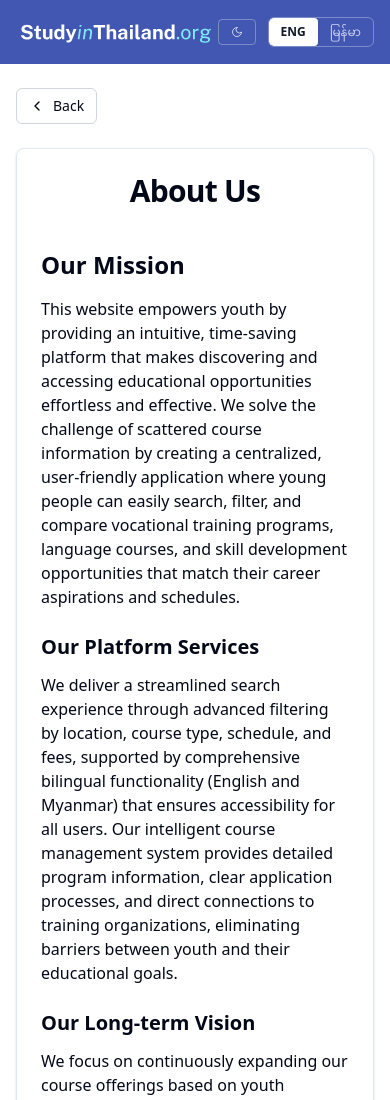
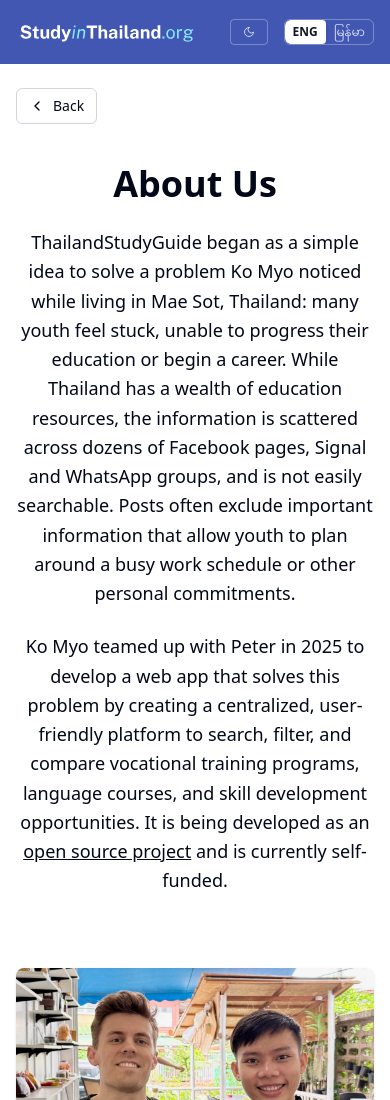
Before and after one commit to Myo-Myint-Han-1111/MaeSotConnect, a Next.js app: page /about in a window 390 px wide. Shown: the top 1100 px of the page. Built offline with nearby package versions, Linux system fonts and the light colour scheme.

Commit message:
feat: update interface and about page

```diff
--- a/src/app/(public)/about/page.tsx
+++ b/src/app/(public)/about/page.tsx
@@ -3,46 +3,19 @@
 import React from "react";
 import { useLanguage } from "../../../context/LanguageContext";
 import { useRouter } from "next/navigation";
+import Image from "next/image";
 
 import { Button } from "../../../components/ui/button";
 import { ChevronLeft } from "lucide-react";
-import {
-  Card,
-  CardContent,
-  CardHeader,
-  CardTitle,
-} from "../../../components/ui/card";
 
 const About: React.FC = () => {
   const { t } = useLanguage();
   const router = useRouter();
 
-  // Sample team data
-  const teamMembers = [
-    {
-      name: "Peter Grunawalt",
-      role: "Main Developer",
-      bio: "",
-      image: "/team/placeholder.jpg",
-    },
-    {
-      name: "Ko Myo",
-      role: "Developer",
-      bio: "",
-      image: "/team/placeholder.jpg",
-    },
-    {
-      name: "Ko Phillip",
-      role: "Consultant",
-      bio: "",
-      image: "/team/placeholder.jpg",
-    },
-  ];
-
   return (
-    <div className="content">
+    <div className="min-h-screen bg-background">
       {/* Back Button */}
-      <div className="relative z-10 bg-background py-4 pt-6 max-w-6xl mx-auto px-4">
+      <div className="relative z-10 bg-background py-4 pt-6 max-w-4xl mx-auto px-4">
         <Button
           variant="outline"
           size="sm"
@@ -54,81 +27,86 @@ const About: React.FC = () => {
         </Button>
       </div>
 
-      <section className="max-w-6xl mx-auto px-4 py-2">
-        <Card>
-          <CardHeader>
-            <CardTitle className="text-3xl text-center mb-4">
+      {/* Main Content */}
+      <div className="max-w-4xl mx-auto px-4 py-6">
+        {/* Hero Section */}
+        <div className="text-center mb-16">
+          <h1 className="text-4xl md:text-5xl font-bold mb-2">
             About Us
-            </CardTitle>
-          </CardHeader>
-          <CardContent className="space-y-6">
-            {/* Mission Section */}
-            <div>
-              <h2 className="text-2xl font-semibold mb-4">
-                {t("about.mission.title")}
-              </h2>
-              <p className="text-muted-foreground mb-4">
+          </h1>
+          <p className="text-lg text-muted-foreground max-w-3xl mx-auto leading-relaxed py-4">
             {t("about.mission.p1")}
           </p>
-
-              <div className="mt-6">
-                <h3 className="text-xl font-semibold mb-3">
-                  {t("about.platform.title")}
-                </h3>
-                <p className="text-muted-foreground">
-                  {t("about.platform.content")}
+          <p className="text-lg text-muted-foreground max-w-3xl mx-auto leading-relaxed py-2">
+            Ko Myo teamed up with Peter in 2025 to develop a web app that solves this problem by creating a centralized, user-friendly platform to search, filter, and compare vocational training programs, language courses, and skill development opportunities. It is being developed as an{" "}
+            <a
+              href="https://github.com/Myo-Myint-Han-1111/MaeSotConnect"
+              target="_blank"
+              rel="noopener noreferrer"
+              className="text-primary hover:text-primary/80 underline transition-colors"
+            >
+              open source project
+            </a>{" "}
+            and is currently self-funded.
           </p>
         </div>
 
-              <div className="mt-6">
-                <h3 className="text-xl font-semibold mb-3">
-                  {t("about.vision.title")}
-                </h3>
-                <p className="text-muted-foreground">
-                  {t("about.vision.content")}
+        {/* Team Photo Section */}
+        <div className="mb-16">
+          <div className="relative w-full max-w-2xl mx-auto">
+            <Image
+              src="/images/KoMyo_Peter_TeamPhoto.jpeg"
+              alt="Team Photo - Ko Myo and Peter"
+              width={800}
+              height={600}
+              className="rounded-lg shadow-sm object-cover w-full"
+              style={{ aspectRatio: "4/3" }}
+            />
+          </div>
+        </div>
+
+        {/* Team Profiles */}
+        <div className="space-y-12 mb-16">
+          {/* About Ko Myo */}
+          <div className="max-w-3xl mx-auto">
+            <h2 className="text-2xl font-semibold mb-4 text-center">
+              About Ko Myo
+            </h2>
+            <p className="text-muted-foreground leading-relaxed text-center">
+              Ko Myo is a fullstack developer sharpening his skills through open-source projects that benefit Thai and Myanmar youth. He holds a bachelors in electrical engineering and is currently attending online classes in React, Javascript, and modern backend frameworks. He is passionate about education and technology and supporting digital literacy in rural communities.
+            </p>
+          </div>
+
+          {/* About Peter */}
+          <div className="max-w-3xl mx-auto">
+            <h2 className="text-2xl font-semibold mb-4 text-center">
+              About Peter
+            </h2>
+            <p className="text-muted-foreground leading-relaxed text-center">
+              Peter is currently a graduate student in Boston supporting the development of ThailandStudyGuide part-time. He works to build bi-partisan constituencies that support youth education in conflict-affected settings. Peter worked in Mae Sot for several years, supporting local education organizations and teaching research and computer science part-time to youth.
+            </p>
+          </div>
+
+          {/* Contact */}
+          <div className="max-w-3xl mx-auto">
+            <h2 className="text-2xl font-semibold mb-4 text-center">
+              Contact
+            </h2>
+            <div className="text-center">
+              <p className="text-muted-foreground mb-4">
+                <a href="mailto:contact@thailandstudyguide.com" className="text-primary hover:text-primary/80 underline">
+                  contact@thailandstudyguide.com
+                </a>
+              </p>
+              <p className="text-muted-foreground leading-relaxed">
+                We're currently looking for organizations and individuals who share our mission of supporting youth education in Thailand. If you have feedback about the app, or would like to collaborate, please don't hesitate to send us an email.
               </p>
             </div>
           </div>
-
-            {/* Team Section */}
-            <div className="mt-12">
-              <h2 className="text-2xl font-semibold mb-4">
-                {t("about.team.title")}
-              </h2>
-              <p className="text-muted-foreground mb-6">
-                Meet the dedicated professionals behind our organization
-              </p>
-
-              <div className="grid grid-cols-1 md:grid-cols-2 lg:grid-cols-4 gap-6">
-                {teamMembers.map((member, index) => (
-                  <div
-                    key={index}
-                    className="flex flex-col items-center text-center"
-                  >
-                    <div className="h-32 w-32 rounded-full bg-muted overflow-hidden mb-4">
-                      {/* Fallback div in case image fails to load */}
-                      <div className="h-full w-full flex items-center justify-center bg-primary/10 text-primary text-2xl font-bold">
-                        {member.name
-                          .split(" ")
-                          .map((name) => name[0])
-                          .join("")}
         </div>
       </div>
-                    <h3 className="text-lg font-medium">{member.name}</h3>
-                    <p className="text-sm text-primary mb-2">{member.role}</p>
-                    <p className="text-sm text-muted-foreground">
-                      {member.bio}
-                    </p>
-                  </div>
-                ))}
-              </div>
-            </div>
-          </CardContent>
-        </Card>
-      </section>
     </div>
   );
 };
 
-// Add default export for Next.js page component
 export default About;
--- a/src/app/(public)/layout.tsx
+++ b/src/app/(public)/layout.tsx
@@ -3,7 +3,7 @@ import { Navbar } from "@/components/Navbar/Navbar";
 
 // Brand configuration
 const brand = {
-  name: "StudyinThailand.org",
+  name: "ThailandStudyGuide.org",
   logo: "/images/studyinthailand.svg",
 };
 
--- a/src/app/api/courses/public/route.ts
+++ b/src/app/api/courses/public/route.ts
@@ -115,9 +115,9 @@ export async function GET() {
       applyButtonText: course.applyButtonText,
       applyButtonTextMm: course.applyButtonTextMm,
       applyLink: course.applyLink,
-      // Build location from organization address + course province/district
+      // Build location from course district/province only
       location:
-        [course.organizationInfo?.address, course.district, course.province]
+        [course.district, course.province]
           .filter(Boolean)
           .join(", ") || "",
       locationMm: null, // Keep for backward compatibility
--- a/src/components/Navbar/Navbar.tsx
+++ b/src/components/Navbar/Navbar.tsx
@@ -44,7 +44,7 @@ export const Navbar: React.FC<NavbarProps> = ({ brand }) => {
       }`}
     >
       <div className="max-w-6xl mx-auto px-4 sm:px-6 lg:px-8">
-        <div className="flex items-center justify-between h-16">
+        <div className="flex items-center justify-between h-16 gap-8">
           {/* Brand/Logo */}
           <Link href="/" className="transition-transform hover:scale-105">
             {brand.logo && (
@@ -61,7 +61,7 @@ export const Navbar: React.FC<NavbarProps> = ({ brand }) => {
           </Link>
 
           {/* Right side controls */}
-          <div className="flex items-center space-x-3">
+          <div className="flex items-center space-x-4">
             {/* Theme Toggle */}
             <ThemeToggle />
 
@@ -73,10 +73,10 @@ export const Navbar: React.FC<NavbarProps> = ({ brand }) => {
                 onValueChange={changeLanguage}
                 className="border rounded-md overflow-hidden border-white/30"
               >
-                <TabsList className="bg-transparent p-0 h-auto">
+                <TabsList className="bg-transparent p-0 h-auto flex">
                   <TabsTrigger
                     value="en"
-                    className={`px-3 py-1.5 text-xs font-medium transition-all duration-200 rounded-sm
+                    className={`px-2 py-1 md:px-3 md:py-2 text-xs md:text-sm font-medium transition-all duration-200 rounded-l-md border-0 h-full
                       ${
                         language === "en"
                           ? "bg-white text-gray-900 font-semibold shadow-sm"
@@ -87,7 +87,7 @@ export const Navbar: React.FC<NavbarProps> = ({ brand }) => {
                   </TabsTrigger>
                   <TabsTrigger
                     value="mm"
-                    className={`px-3 py-1.5 text-xs font-medium transition-all duration-200 rounded-sm
+                    className={`px-2 py-1 md:px-3 md:py-2 text-xs md:text-sm font-medium transition-all duration-200 rounded-r-md border-0 h-full
                       ${
                         language === "mm"
                           ? "bg-white text-gray-900 font-semibold shadow-sm"
--- a/src/components/ThemeToggle.tsx
+++ b/src/components/ThemeToggle.tsx
@@ -10,7 +10,7 @@ export function ThemeToggle() {
   return (
     <button
       onClick={toggleTheme}
-      className="px-3 py-1.5 text-xs font-medium transition-all duration-200 rounded-sm flex items-center gap-1 border border-white/30 bg-transparent text-white/70 hover:text-white hover:bg-white/10"
+      className="px-3 py-1.5 md:px-4 md:py-2 text-xs md:text-sm font-medium transition-all duration-200 rounded-sm flex items-center gap-1 border border-white/30 bg-transparent text-white/70 hover:text-white hover:bg-white/10"
       aria-label={`Switch to ${theme === "light" ? "dark" : "light"} mode`}
     >
       {theme === "light" ? (
--- a/src/components/common/ImageCarousel.tsx
+++ b/src/components/common/ImageCarousel.tsx
@@ -10,6 +10,7 @@ interface ImageCarouselProps {
   indicatorStyle?: "dots" | "bars";
   className?: string;
   aspectRatio?: "video" | "square" | "auto";
+  showSwipeHint?: boolean;
 }
 
 /**
@@ -23,6 +24,7 @@ export const ImageCarousel: React.FC<ImageCarouselProps> = ({
   indicatorStyle = "dots",
   className = "",
   aspectRatio = "video",
+  showSwipeHint = true,
 }) => {
   const [currentImageIndex, setCurrentImageIndex] = useState(0);
   const [isMounted, setIsMounted] = useState(false);
@@ -115,7 +117,7 @@ export const ImageCarousel: React.FC<ImageCarouselProps> = ({
     width: "100%",
     overflow: "hidden",
     backgroundColor: "var(--muted, #f1f5f9)",
-    borderRadius: "8px",
+    borderRadius: variant === "card" ? "8px 8px 0 0" : "8px",
     touchAction: "pan-y",
     ...(aspectRatio === "video" ? { aspectRatio: "16/9" } : {}),
     ...(aspectRatio === "square" ? { aspectRatio: "1/1" } : {}),
@@ -349,7 +351,7 @@ export const ImageCarousel: React.FC<ImageCarouselProps> = ({
       )}
 
       {/* Visual swipe hint for mobile users */}
-      {images.length > 1 && isMounted && (
+      {images.length > 1 && isMounted && showSwipeHint && (
         <div style={swipeHintStyle}>
           <span style={swipeHintSpanStyle}>Swipe to navigate</span>
         </div>
--- a/src/components/ui/card.tsx
+++ b/src/components/ui/card.tsx
@@ -8,7 +8,7 @@ const Card = React.forwardRef<
   <div
     ref={ref}
     className={cn(
-      "rounded-lg border bg-card text-card-foreground shadow-sm",
+      "rounded-lg border bg-card text-card-foreground",
       className
     )}
     {...props}
--- a/src/context/LanguageContext.tsx
+++ b/src/context/LanguageContext.tsx
@@ -44,7 +44,7 @@ export const translations = {
     // Home page
     "home.welcome": "What do you want to learn?",
     "home.subtitle":
-      "Learn the skills. Find courses and education programs that match your goals.",
+      "Learn the skills. Find education programs that match your goals.",
     "home.search.placeholder": "Search courses by name or location",
     "home.filter.category": "Filter by category:",
     "home.filter.clear": "Clear all filters",
@@ -143,27 +143,30 @@ export const translations = {
 
     // About page
     "about.title": "About Us",
-    "about.subtitle": "Learn about our mission and our team",
-    "about.mission.title": "Our Mission",
     "about.mission.p1":
-      "This website empowers youth by providing an intuitive, time-saving platform that makes discovering and accessing educational opportunities effortless and effective. We solve the challenge of scattered course information by creating a centralized, user-friendly application where young people can easily search, filter, and compare vocational training programs, language courses, and skill development opportunities that match their career aspirations and schedules.",
+      "ThailandStudyGuide began as a simple idea to solve a problem Ko Myo noticed while living in Mae Sot, Thailand: many youth feel stuck, unable to progress their education or begin a career. While Thailand has a wealth of education resources, the information is scattered across dozens of Facebook pages, Signal and WhatsApp groups, and is not easily searchable. Posts often exclude important information that allow youth to plan around a busy work schedule or other personal commitments.",
+    "about.mission.p2":
+      "Ko Myo teamed up with Peter in 2025 to develop a web app that solves this problem by creating a centralized, user-friendly platform to search, filter, and compare vocational training programs, language courses, and skill development opportunities. It is being developed as an open source project and is currently self-funded. Our approach is to work with organizations that support youth to make the discovery process more accessible, transparent, and user-centered.",
+    "about.komyo.title": "About Ko Myo",
+    "about.komyo.content":
+      "Ko Myo is a fullstack developer sharpening his skills through open-source projects that benefit Thai and Myanmar youth. He holds a bachelors in electrical engineering and is currently attending online classes in React, Javascript, and modern backend frameworks. He is passionate about education and technology and supporting digital literacy in rural communities.",
 
-    "about.platform.title": "Our Platform Services",
-    "about.platform.content":
-      "We deliver a streamlined search experience through advanced filtering by location, course type, schedule, and fees, supported by comprehensive bilingual functionality (English and Myanmar) that ensures accessibility for all users. Our intelligent course management system provides detailed program information, clear application processes, and direct connections to training organizations, eliminating barriers between youth and their educational goals.",
+    "about.peter.title": "About Peter",
+    "about.peter.content":
+      "Peter is currently a graduate student in Boston supporting the development of ThailandStudyGuide part-time. He works to build bi-partisan constituencies that support youth education in conflict-affected settings. Peter worked in Mae Sot for several years, supporting local education organizations and teaching research and computer science part-time to youth.",
 
-    "about.vision.title": "Our Long-term Vision",
-    "about.vision.content":
-      "We focus on continuously expanding our course offerings based on youth demand and needs. We are committed to identifying and partnering with organizations that provide the most sought-after skills training in technology, hospitality, healthcare, and emerging industries. Through data analysis of user search patterns and educational opportunity needs, we will proactively develop educational pathways that align with real opportunities, ensuring our platform remains the go-to resource for youth seeking relevant, practical education that leads to meaningful employment.",
-    "about.team.title": "Meet Our Team",
+    "about.contact.title": "Contact",
+    "about.contact.email": "contact@thailandstudyguide.com",
+    "about.contact.description":
+      "We're currently looking to partner with organizations and individuals who share our mission of supporting youth education in Thailand. If you have feedback about the app, or would like to collaborate, please don't hesitate to send us an email.",
 
     // Add these sort translations:
-    "sort.default": "Default Order",
-    "sort.placeholder": "Sort by...",
-    "sort.startDate.earliest": "Start Date (Earliest First)",
-    "sort.startDate.latest": "Start Date (Latest First)",
-    "sort.applyByDate.earliest": "Application Deadline (Earliest First)",
-    "sort.applyByDate.latest": "Application Deadline (Latest First)",
+    "sort.default": "Newest First",
+    "sort.placeholder": "Sort by",
+    "sort.startDate.earliest": "Starting Soon",
+    "sort.startDate.latest": "Starting Later",
+    "sort.applyByDate.earliest": "Apply Soon",
+    "sort.applyByDate.latest": "Apply Later",
   },
 
   // Myanmar translations
@@ -282,24 +285,27 @@ export const translations = {
     "about.mission.p1":
       "ယခုဝက်ဆိုဒ်သည် ပညာရေးအခွင့်အလမ်းများကို လွယ်ကူထိရောက်စွာ ရှာဖွေရယူနိုင်သော အချိန်သက်သာသည့် စနစ်တစ်ခုပေးအပ်ခြင်းဖြင့် လူငယ်များကို စွမ်းဆောင်ရည်မြှင့်တင်ပေးပါသည်။ ကျွန်ုပ်တို့သည် သင်ယူရရှိနိုင်သော သင်တန်းအချက်အလက်များအား တစ်နေရာတည်းတွင် ဖော်ပြသော၊ အသုံးပြုရလွယ်ကူသည့် အက်ပလီကေးရှင်းတစ်ခုဖန်တီးခြင်းဖြင့် လူငယ်များအား ၎င်းတို့၏ အသက်မွေးဝမ်းကြောင်းရည်မှန်းချက်များနှင့် အချိန်ဇယားများနှင့်ကိုက်ညီသော အသက်မွေးပညာလေ့ကျင့်ရေးအစီအစဉ်များ၊ ဘာသာစကားသင်တန်းများနှင့် ကျွမ်းကျင်မှုတိုးတက်ရေးအခွင့်အလမ်းများကို လွယ်ကူစွာ နှိုင်းယှဉ်၊  စစ်ထုတ်၊ ရှာဖွေ နိုင်စေပါသည်။",
 
-    "about.platform.title": "ကျွန်ုပ်တို့၏ ပလပ်ဖောင်းဝန်ဆောင်မှုများ",
+    "about.komyo.title": "Ko Myo အကြောင်း",
+    "about.komyo.content":
+      "Ko Myo သည် ထိုင်းနှင့် မြန်မာလူငယ်များအတွက် အကျိုးပြုသော open-source projects များမှတစ်ဆင့် ကျွမ်းကျင်မှုများကို တိုးတက်စေနေသော fullstack developer တစ်ဦးဖြစ်သည်။ သူသည် လျှပ်စစ်အင်ဂျင်နီယာဘွဲ့ရရှိထားပြီး လောလောဆယ် React၊ Javascript နှင့် ခေတ်မီ backend frameworks များကို အွန်လိုင်း class များတက်နေပါသည်။ သူသည် ပညာရေးနှင့် နည်းပညာကို စိတ်ရောက်ရောက် ခံယူထားပြီး ကျေးလက်ရှိ လူမှုအသိုင်းအဝိုင်းများတွင် ဒီဂျစ်တယ်ပညာရေးကို ထောက်ပံ့နေပါသည်။",
 
-    "about.platform.content":
-      "ကျွန်ုပ်တို့သည် တည်နေရာ၊ သင်တန်းအမျိုးအစား၊ အချိန်ဇယားနှင့် သင်တန်းကြေးများအလိုက် အဆင့်မြင့်စစ်ထုတ်မှုများမှတစ်ဆင့် ချောမွေ့သောရှာဖွေမှုအတွေ့အကြုံကို ပေးအပ်ပါသည်။ အသုံးပြုသူအားလုံးအတွက် လက်လှမ်းမီနိုင်မှုကို သေချာစေသည့် ကျယ်ပြန့်သော ဘာသာစကားနှစ်ခု(အင်္ဂလိပ်နှင့်မြန်မာ) စွမ်းဆောင်ရည်ဖြင့် ပံ့ပိုးထားပါသည်။ ကျွန်ုပ်တို့၏ ကောင်းမွန်သော သင်တန်းစီမံခန့်ခွဲမှုစနစ်သည် အသေးစိတ်အစီအစဉ်အချက်အလက်များ၊ ရှင်းလင်းသောလျှောက်ထားမှုလုပ်ငန်းစဉ်များအပြင် သင်တန်းအဖွဲ့အစည်းများနှင့် ချိတ်ဆက်ဆက်သွယ်မှုများ ပြုလုပ်ပေးအပ်ခြင်းဖြင့် လူငယ်များနှင့် ၎င်းတို့၏ပညာရေးရည်မှန်းချက်များကြား အတားအဆီးများကို ဖယ်ရှားပေးပါသည်။",
+    "about.peter.title": "Peter အကြောင်း",
+    "about.peter.content":
+      "Peter သည် လောလောဆယ် Boston တွင် ဘွဲ့လွန်ကျောင်းသားတစ်ဦးဖြစ်ပြီး ThailandStudyGuide ၏ တိုးတက်မှုကို အချိန်ပိုင်းအားဖြင့် ပံ့ပိုးနေပါသည်။ သူသည် ပဋိပက္ခကျရောက်သော နေရာများတွင် လူငယ်ပညာရေးကို ထောက်ပံ့သည့် နှစ်ဖက်စလုံးပူးပေါင်း အုပ်စုများကို တည်ဆောက်ရန် ကြိုးပမ်းနေပါသည်။ Peter သည် Mae Sot တွင် နှစ်ပေါင်းများစွာ လုပ်ဆောင်ခဲ့ပြီး ပြည်သူ့ပညာရေးအဖွဲ့အစည်းများကို ပံ့ပိုးခဲ့သည်အပြင် လူငယ်များအား သုတေသနနှင့် computer science ကို အချိန်ပိုင်းဆရာအဖြစ် သင်ကြားပေးခဲ့ပါသည်။",
 
-    "about.vision.title": "ကျွန်ုပ်တို့၏ ရေရှည်မျှော်မှန်းချက်",
-
-    "about.vision.content":
-      "ကျွန်ုပ်တို့သည် လူငယ်များ၏တောင်းဆိုမှု နှင့် လိုအပ်ချက်များအပေါ် အခြေခံ၍ ကျွန်ုပ်တို့၏သင်တန်းအချက်အလက်မျှဝေမှုများကို စဉ်ဆက်မပြတ်တိုးချဲ့ခြင်းအပေါ် အာရုံစိုက်ပါသည်။ နည်းပညာ၊ ဧည့်ခံမှု၊ ကျန်းမာရေးစောင့်ရှောက်မှုနှင့် ပေါ်ထွန်းလာသောစက်မှုလုပ်ငန်းများတွင် အများဆုံးလိုအပ်သောကျွမ်းကျင်မှုလေ့ကျင့်ရေးကို ပေးအပ်သည့် အဖွဲ့အစည်းများကို ခွဲခြားသတ်မှတ်ခြင်းနှင့် ပူးပေါင်းဆောင်ရွက်ခြင်းအတွက် ကတိပြုပါသည်။ အသုံးပြုသူရှာဖွေမှုပုံစံများနှင့် ပညာရေးအခွင့်အလမ်းလိုအပ်မှုများ၏ ဒေတာခွဲခြမ်းစိတ်ဖြာမှုမှတစ်ဆင့် ကျွန်ုပ်တို့သည် စစ်မှန်သောအခွင့်အလမ်းများနှင့်ကိုက်ညီသော ပညာရေးလမ်းကြောင်းများကို တက်ကြွစွာဖွံ့ဖြိုးတိုးတက်စေပြီး ကျွန်ုပ်တို့၏ပလပ်ဖောင်းသည် အဓိပ္ပာယ်ရှိသောအလုပ်အကိုင်သို့ ဦးတည်သည့် သက်ဆိုင်ရာ၊ လက်တွေ့ကျသောပညာရေးကို ရှာဖွေနေသည့် လူငယ်များအတွက် အဓိကအရင်းအမြစ်ဖြစ်စေရန် သေချာစေပါမည်။",
+    "about.contact.title": "ဆက်သွယ်ရန်",
+    "about.contact.email": "contact@thailandstudyguide.com",
+    "about.contact.description":
+      "ကျွန်ုပ်တို့သည် လောလောဆယ် ထိုင်းနိုင်ငံမှ လူငယ်ပညာရေးကို ပံ့ပိုးရန် ကျွန်ုပ်တို့၏ ရည်မှန်းချက်နှင့် သဘောထားတူသော အဖွဲ့အစည်းများနှင့် တစ်ဦးချင်းပုဂ္ဂိုလ်များကို ရှာဖွေနေပါသည်။ အကယ်၍ သင်တွင် app နှင့် ပတ်သတ်သော အကြံပြုချက်များရှိပါက သို့မဟုတ် ပူးပေါင်းဆောင်ရွက်လိုပါက ကျွန်ုပ်တို့ထံ email ပို့ရန် မဝန်လျတ် ပါ။",
     "about.team.title": "ကျွန်ုပ်တို့၏အဖွဲ့နှင့် တွေ့ဆုံပါ",
 
     // Add these sort translations:
-    "sort.default": "ပုံမှန်အစီအစဉ်",
-    "sort.placeholder": "အစီအစဉ်ခွဲ...",
-    "sort.startDate.earliest": "စတင်ရက် (အစောဆုံးဦးစွာ)",
-    "sort.startDate.latest": "စတင်ရက် (အနောက်ကျဆုံး)",
-    "sort.applyByDate.earliest": "လျှောက်ထားရမည့်ရက် (အစောဆုံးဦးစွာ)",
-    "sort.applyByDate.latest": "လျှောက်ထားရမည့်ရက် (အနောက်ကျဆုံး)",
+    "sort.default": "အသစ်ဆုံးကို ဦးစွာ",
+    "sort.placeholder": "အစီအစဉ်ခွဲ",
+    "sort.startDate.earliest": "မကြာမီစတင်မည်",
+    "sort.startDate.latest": "နောက်ပိုင်းစတင်မည်",
+    "sort.applyByDate.earliest": "မကြာမီလျှောက်ပါ",
+    "sort.applyByDate.latest": "နောက်ပိုင်းလျှောက်ပါ",
   },
 };
 
```
Also changed, not shown: src/app/(public)/page.tsx (+30 -25 lines), src/components/CourseCard/CourseCard.css (+1 -7 lines), src/components/CourseCard/CourseCard.tsx (+12 -14 lines), public/images/KoMyo_Peter_TeamPhoto.jpeg (added). Lines whose indentation alone changed are shown as unchanged.
